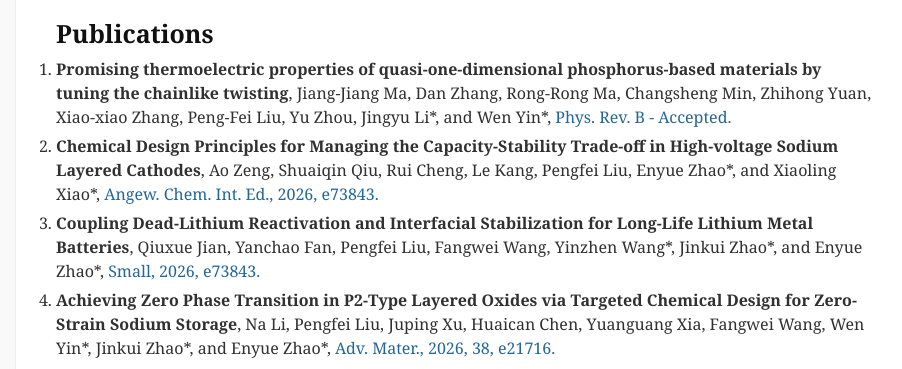
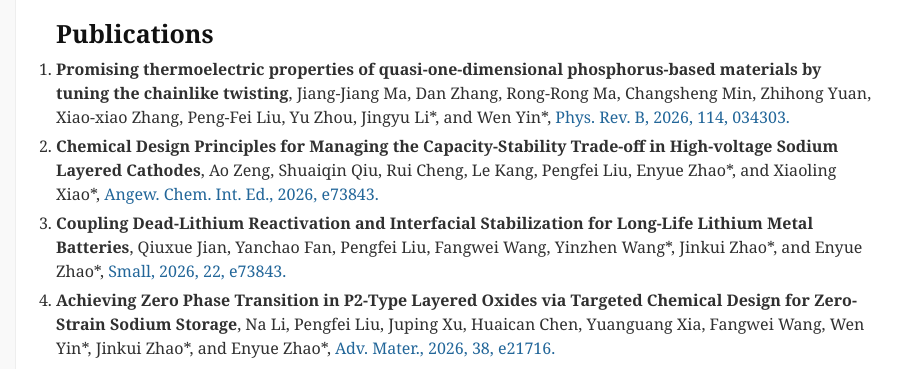
Before and after one commit to comatphys/comatphys.github.io, a Jekyll site: the page built from cv_md/publication.md, in a window 1280 px wide and 900 px high. Shown: the part 124-493 px from the top of the window, without its empty margins (175-1077 px from the left). Built offline with Jekyll 4.4.1, drawn with Linux system fonts in a browser that asks for light colours; our own code applies the rules of GitHub Pages for plain Markdown files; comment, search, counter and statistics services are not loaded.

Commit message:
Update publication.md

```diff
--- a/cv_md/publication.md
+++ b/cv_md/publication.md
@@ -2,15 +2,15 @@
 
 1. **Promising thermoelectric properties of quasi-one-dimensional phosphorus-based materials by tuning the chainlike twisting**,
 Jiang-Jiang Ma, Dan Zhang, Rong-Rong Ma, Changsheng Min, Zhihong Yuan, Xiao-xiao Zhang, Peng-Fei Liu, Yu Zhou, Jingyu Li\*, and Wen Yin\*,
-[Phys. Rev. B - Accepted.](https://doi.org/10.1103/p2g3-ftty)
+[Phys. Rev. B, 2026, 114, 034303.](https://doi.org/10.1103/p2g3-ftty)
 
 1. **Chemical Design Principles for Managing the Capacity-Stability Trade-off in High-voltage Sodium Layered Cathodes**,
 Ao Zeng, Shuaiqin Qiu, Rui Cheng, Le Kang, Pengfei Liu, Enyue Zhao\*, and Xiaoling Xiao\*,
-[Angew. Chem. Int. Ed., 2026, e73843.](https://doi.org/10.1002/smll.73843)
+[Angew. Chem. Int. Ed., 2026, e73843.](https://doi.org/10.1002/ange.7403991)
 
 1. **Coupling Dead‐Lithium Reactivation and Interfacial Stabilization for Long‐Life Lithium Metal Batteries**,
 Qiuxue Jian, Yanchao Fan, Pengfei Liu, Fangwei Wang, Yinzhen Wang\*, Jinkui Zhao\*, and Enyue Zhao\*,
-[Small, 2026, e73843.](https://doi.org/10.1002/smll.73843)
+[Small, 2026, 22, e73843.](https://doi.org/10.1002/smll.73843)
 
 1. **Achieving Zero Phase Transition in P2-Type Layered Oxides via Targeted Chemical Design for Zero-Strain Sodium Storage**,
 Na Li, Pengfei Liu, Juping Xu, Huaican Chen, Yuanguang Xia, Fangwei Wang, Wen Yin\*, Jinkui Zhao\*, and Enyue Zhao\*,
```
